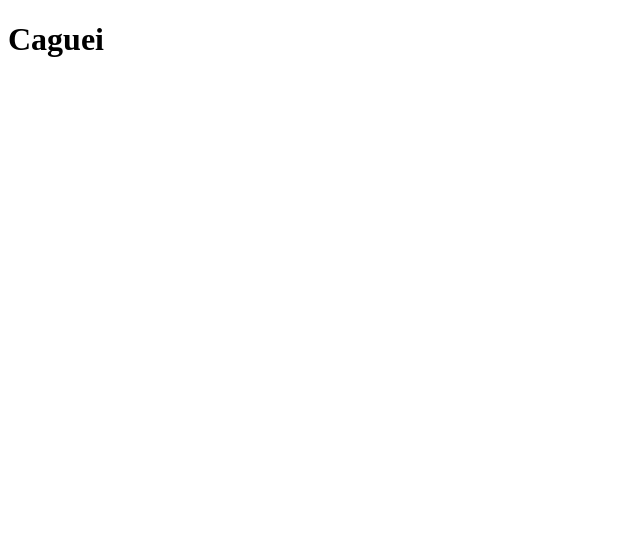
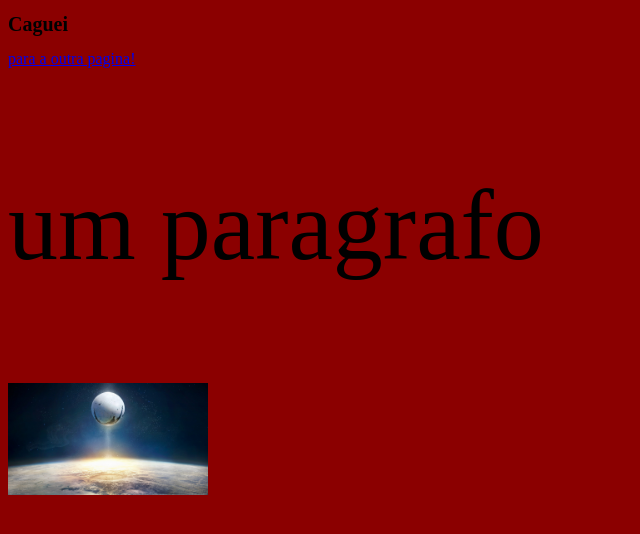
Before and after one commit to HenriqueKeven987/front-end, a plain HTML site: page index.html in a window 1280 px wide. Shown: the whole page, without its empty margins (0-640 px from the left). Drawn offline with Linux system fonts and the light colour scheme.

Commit message:
linkls e imagens

```diff
--- /dev/null
+++ b/desing.css
@@ -0,0 +1,15 @@
+*{
+	background-color: darkred;
+}
+
+h1{
+	font-size: 20px;
+}
+p{
+	font-size: 100px;
+}
+
+img{
+	max-width: 1200px;
+	max-height: 900px;
+}
--- a/index.html
+++ b/index.html
@@ -1,11 +1,19 @@
 <!DOCTYPE html>
 <html>
 <head>
-	<meta charset="utf-8">
+	<meta charset="utf-8"/>
 	<title>E isso ne vei</title>
+	<link rel="stylesheet" type="text/css" href="desing.css"/>
 </head>
 <body>
+
 	<h1>Caguei</h1>
+
+	<a href="outra-pj.html">para a outra pagina!</a>
+
+	<p>um paragrafo</p>
+
+	<img src="Imagens/imagem.jpg" width="200" />
 
 </body>
 </html>
```
Also changed, not shown: outra-pj.html (added, +1 -0 lines), Imagens/imagem.jpg (added).
